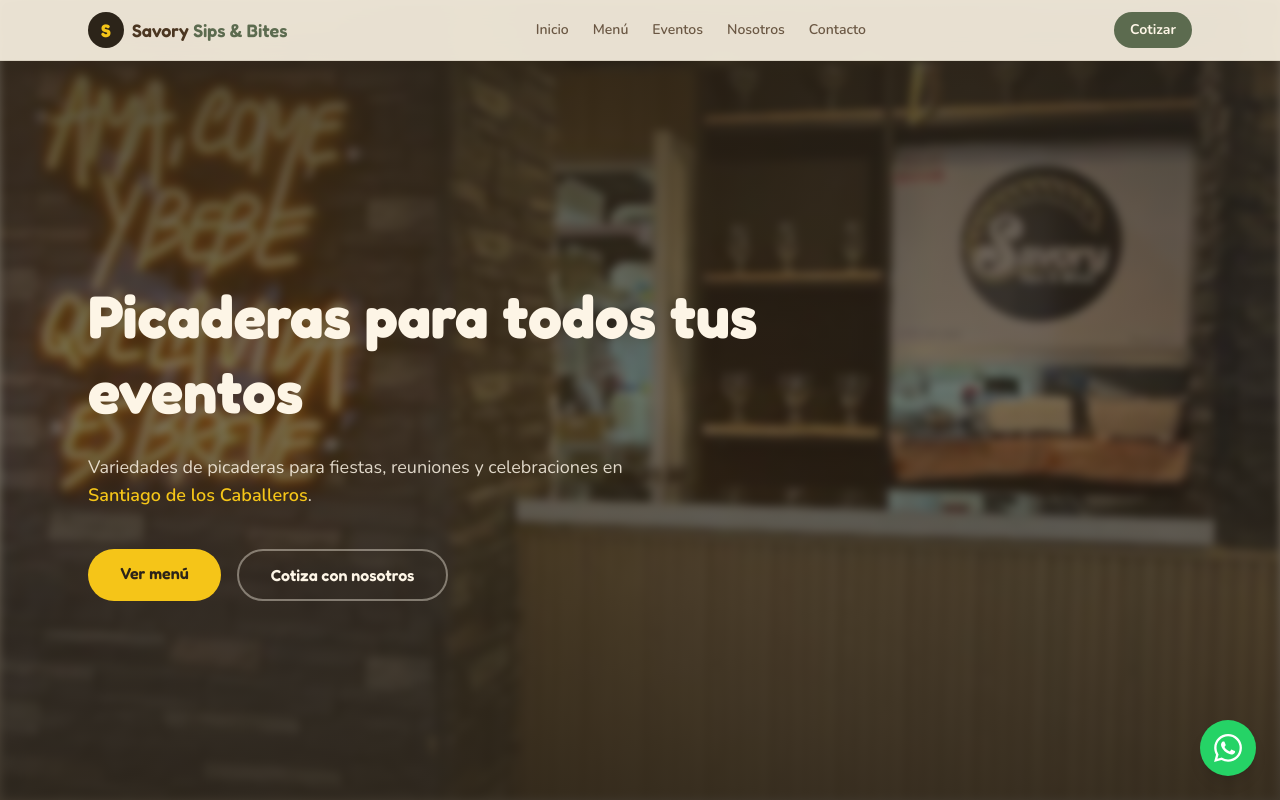
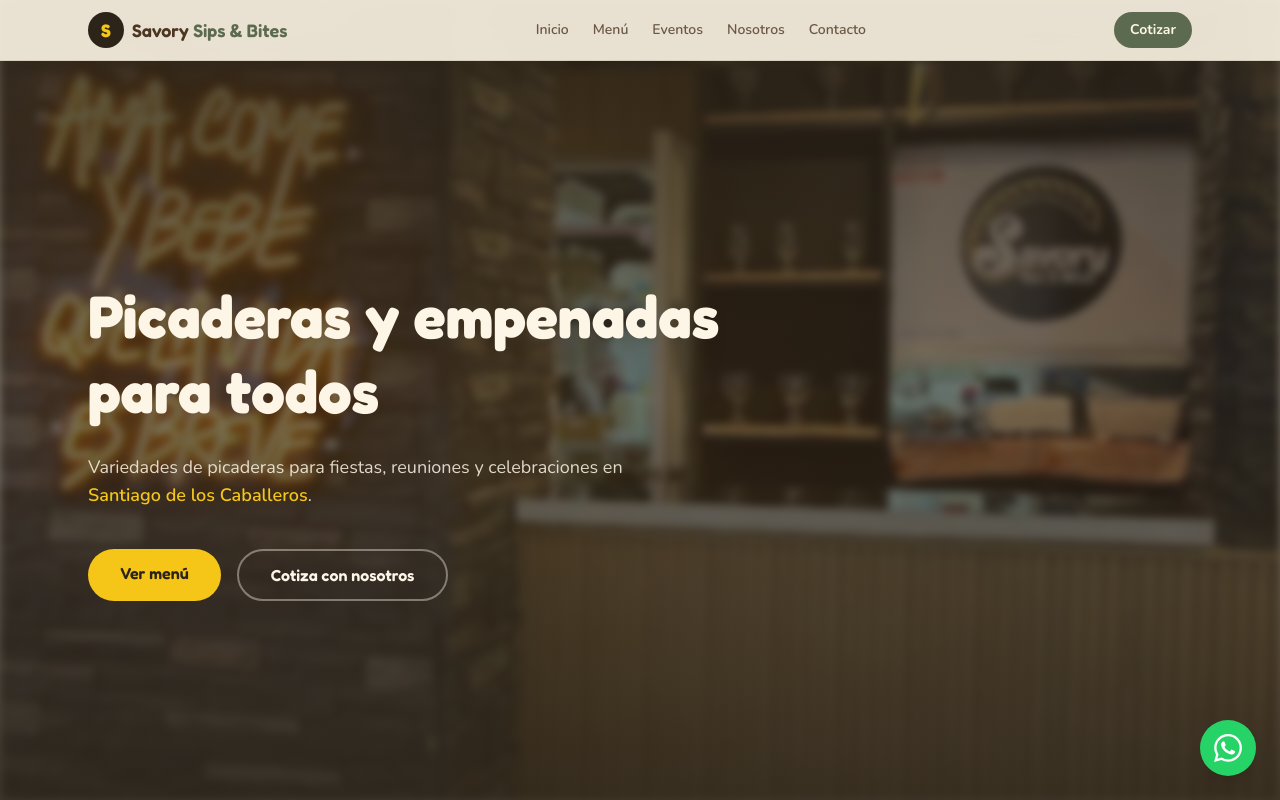
Before and after one commit to phillip-brule/savory, a React (Vite) app: page / in a window 1280 px wide. Shown: the top 800 px of the page. Built offline with nearby package versions, Linux system fonts and the light colour scheme.

Commit message:
update site info

```diff
--- a/src/components/contact/ContactSection.tsx
+++ b/src/components/contact/ContactSection.tsx
@@ -37,7 +37,7 @@ export function ContactSection() {
 
             <div className="rounded-2xl border border-brown/10 bg-white p-6">
               <h3 className="font-display font-semibold text-brown">Ubicación</h3>
-              <p className="mt-2 text-brown/70">{site.city}, {site.country}</p>
+              <p className="mt-2 text-brown/70">{site.address}, {site.city}, {site.country}</p>
               <a
                 href={site.mapsUrl}
                 target="_blank"
--- a/src/components/layout/Footer.tsx
+++ b/src/components/layout/Footer.tsx
@@ -14,6 +14,7 @@ export function Footer() {
           <p className="font-display text-sm font-semibold uppercase tracking-wider text-wood">
             Ubicación
           </p>
+          <p className="mt-2 text-sm text-cream/80">{site.address}</p>
           <p className="mt-2 text-sm text-cream/80">{site.city}</p>
           <p className="text-sm text-cream/80">{site.country}</p>
           <a
--- a/src/data/menu.ts
+++ b/src/data/menu.ts
@@ -93,7 +93,7 @@ export const menuItems: MenuItem[] = [
       'Bandeja o caja grande con variedad de picaderas. Ideal para fiestas, oficinas y celebraciones.',
     price: null,
     category: 'empaques',
-    image: '/images/catering.jpg',
+    image: '/images/empaque_grupal.png',
   },
   {
     id: 'empaque-individual',
@@ -102,6 +102,6 @@ export const menuItems: MenuItem[] = [
       'Caja personal con selección de 3–4 picaderas. Perfecto para regalar o servir por persona.',
     price: null,
     category: 'empaques',
-    image: '/images/menu-flyer.jpg',
+    image: '/images/empaque_individual.png',
   },
 ]
--- a/src/data/site.ts
+++ b/src/data/site.ts
@@ -1,8 +1,9 @@
 export const site = {
   name: 'Savory Sips & Bites',
   shortName: 'Savory',
-  tagline: 'Picaderas para todos tus eventos',
+  tagline: 'Picaderas y empenadas para todos',
   slogan: 'Ama, come y bebe que la vida es breve',
+  address: 'Calle 8 no. 31, Urbanización Henríquez',
   city: 'Santiago de los Caballeros',
   country: 'República Dominicana',
   whatsapp: '18492666066',
```
